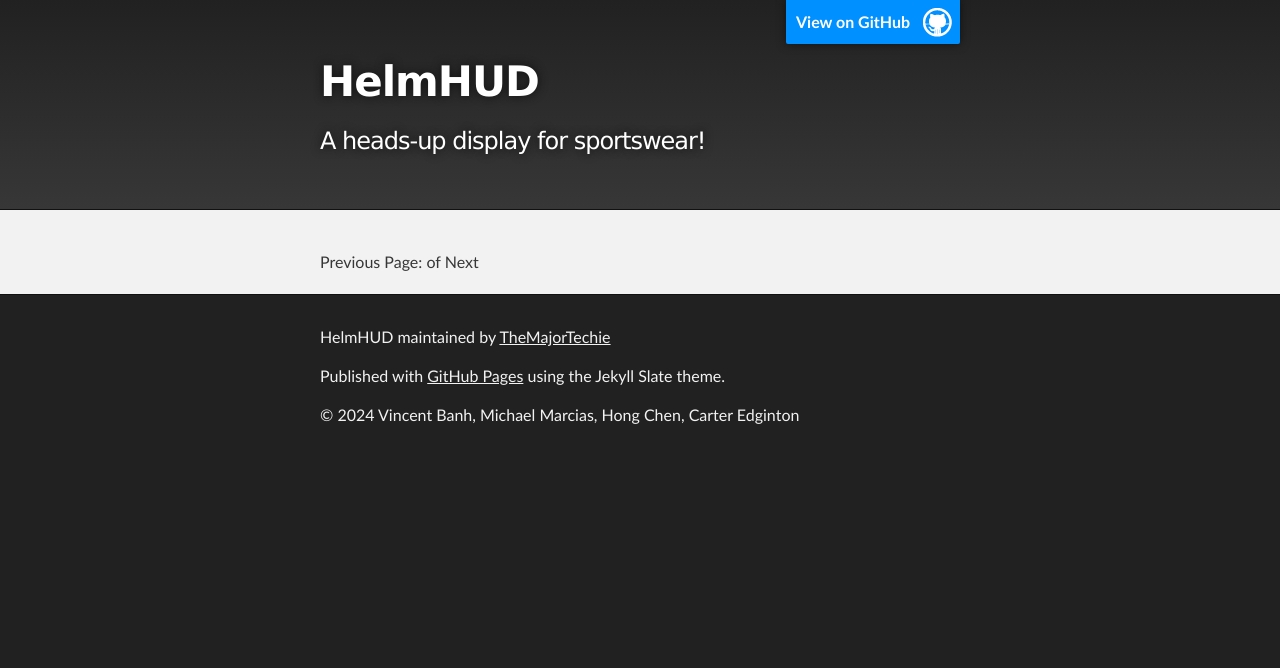
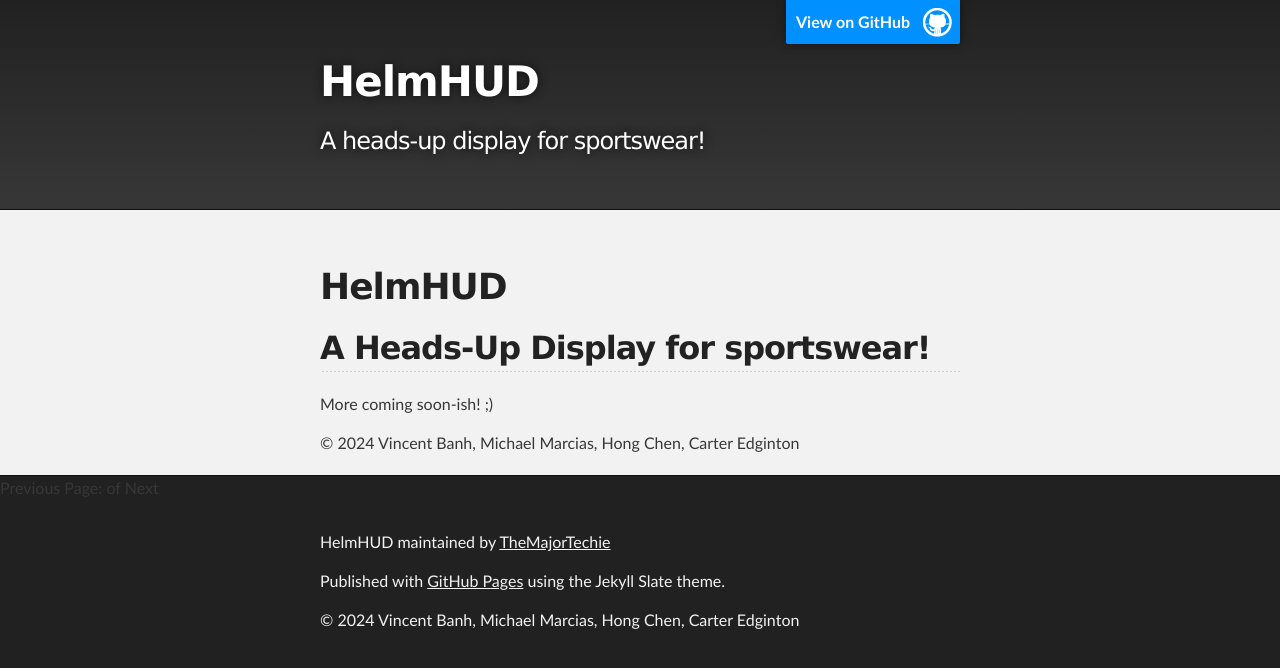
Before and after one commit to TheMajorTechie/HelmHUD, a Jekyll site: the page built from README.md, in a window 1280 px wide. Shown: the top 668 px of the page. Built offline with Jekyll 4.4.1, drawn with Linux system fonts in a browser that asks for light colours; our own code applies the rules of GitHub Pages for plain Markdown files.

Commit message:
Update default.html

```diff
--- a/_layouts/default.html
+++ b/_layouts/default.html
@@ -35,6 +35,7 @@
     <!-- MAIN CONTENT -->
     <div id="main_content_wrap" class="outer">
       <section id="main_content" class="inner">
+        {{ content }}
         {% for post in paginator.posts %}
         <h1><a href="{{ post.url }}">{{ post.title }}</a></h1>
           <p class="author">
@@ -44,8 +45,9 @@
              {{ post.content }}
           </div>
         {% endfor %}
+      </section>
+    </div>
 
-      <!-- Pagination links -->
     <div class="pagination">
     {% if paginator.previous_page %}
     <a href="{{ paginator.previous_page_path }}" class="previous">
@@ -63,8 +65,6 @@
        <span class="next ">Next</span>
     {% endif %}
     </div>
-      </section>
-    </div>
 
     <!-- FOOTER  -->
     <div id="footer_wrap" class="outer">
```
Lines whose indentation alone changed are shown as unchanged.
